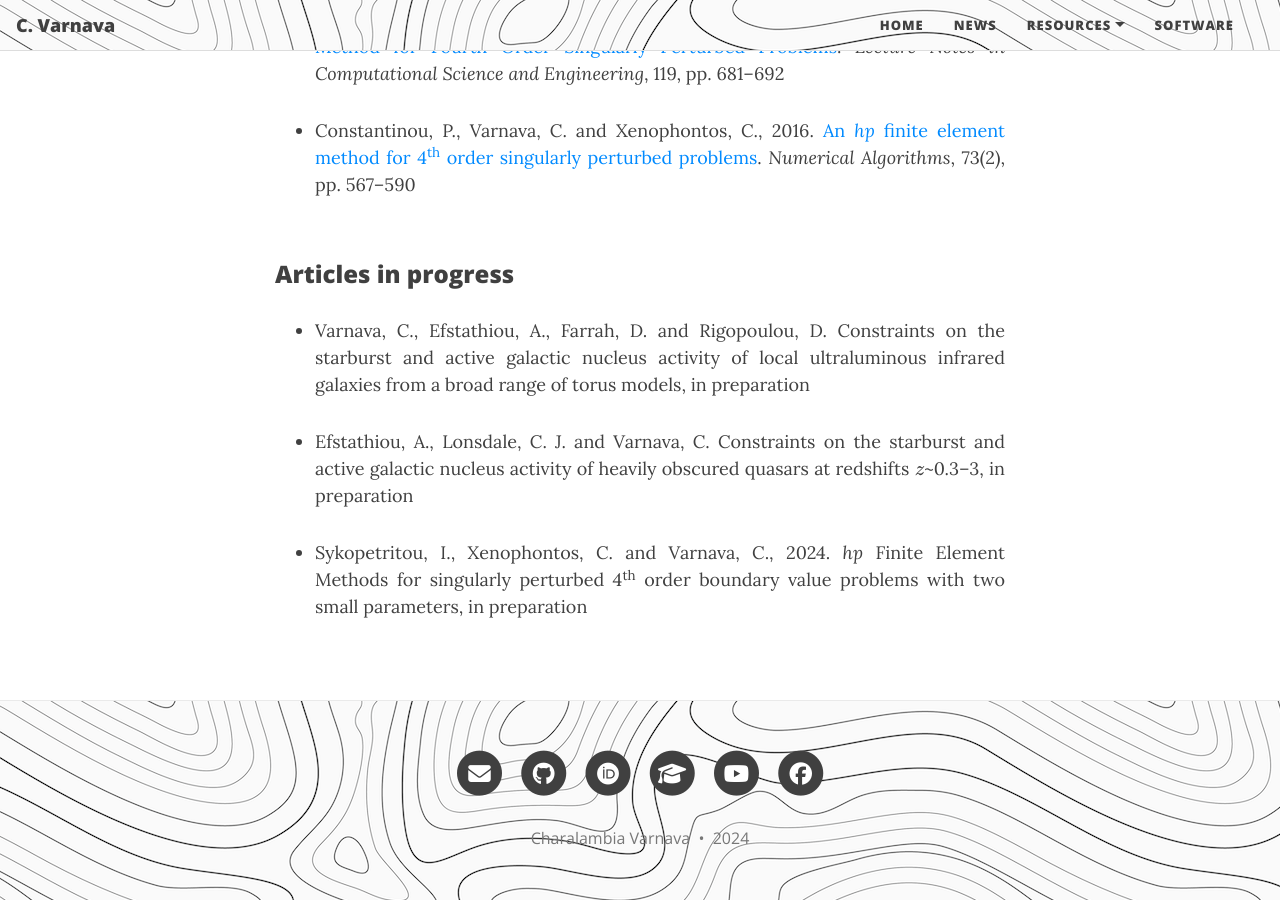
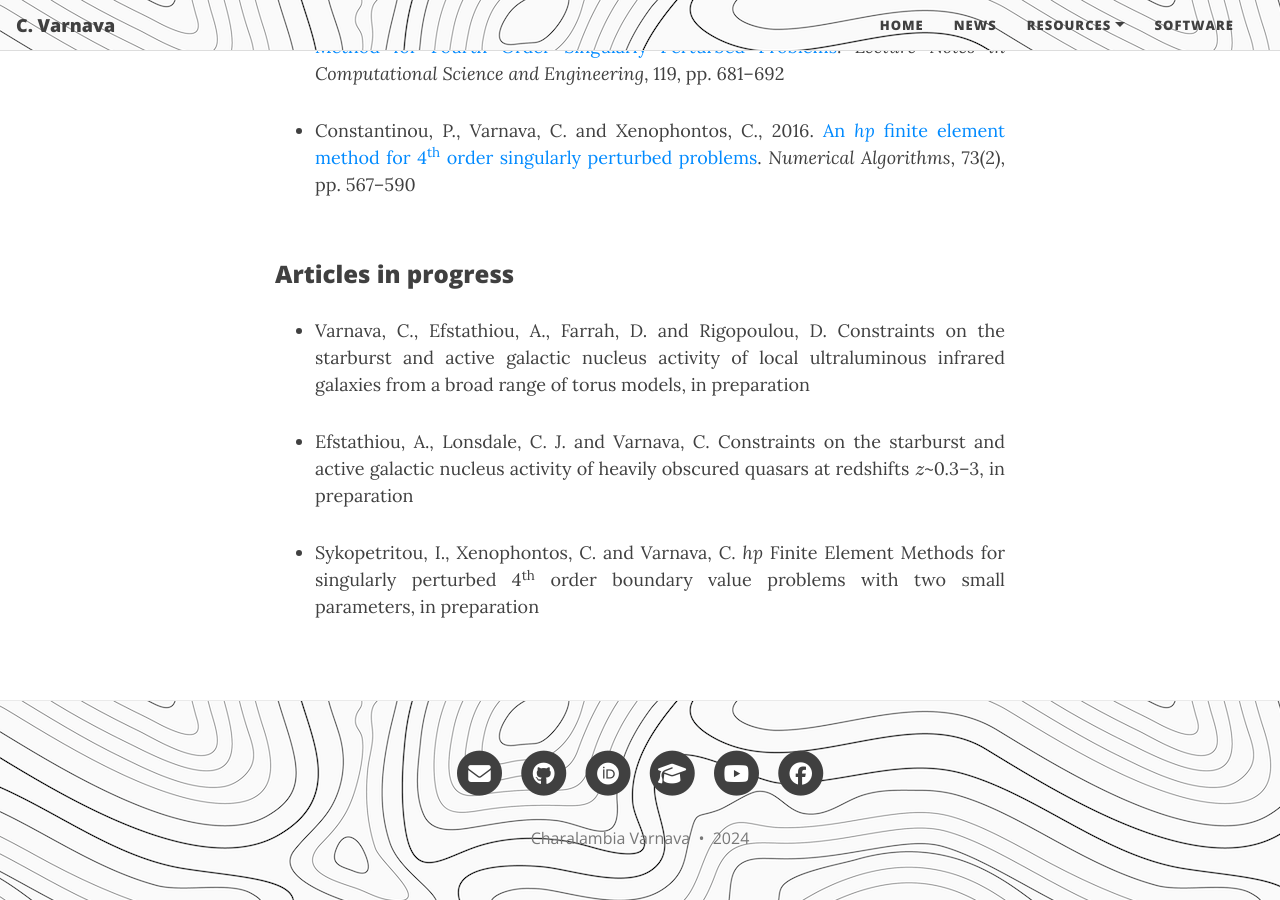
Before and after one commit to ch-var/ch-var.github.io, a Jekyll site: the page built from publications.html, in a window 1280 px wide and 900 px high, scrolled down 576 px. Built offline with Jekyll 4.4.1, drawn with Linux system fonts in a browser that asks for light colours; formulas are drawn with MathJax 3.

Commit message:
Update publications.html

```diff
--- a/publications.html
+++ b/publications.html
@@ -22,6 +22,6 @@
 <p>
 <li align='justify'>Efstathiou, A., Lonsdale, C. J. and Varnava, C. Constraints on the starburst and active galactic nucleus activity of heavily obscured quasars at redshifts \(z\)~0.3–3, in preparation</li>
 <p>
-<li align='justify'>Sykopetritou, I., Xenophontos, C. and Varnava, C., 2024. <i>hp</i> Finite Element Methods for singularly perturbed 4<sup>th</sup> order boundary value problems with two small parameters, in preparation</li>
+<li align='justify'>Sykopetritou, I., Xenophontos, C. and Varnava, C. <i>hp</i> Finite Element Methods for singularly perturbed 4<sup>th</sup> order boundary value problems with two small parameters, in preparation</li>
 <p>
 </ul>
```
